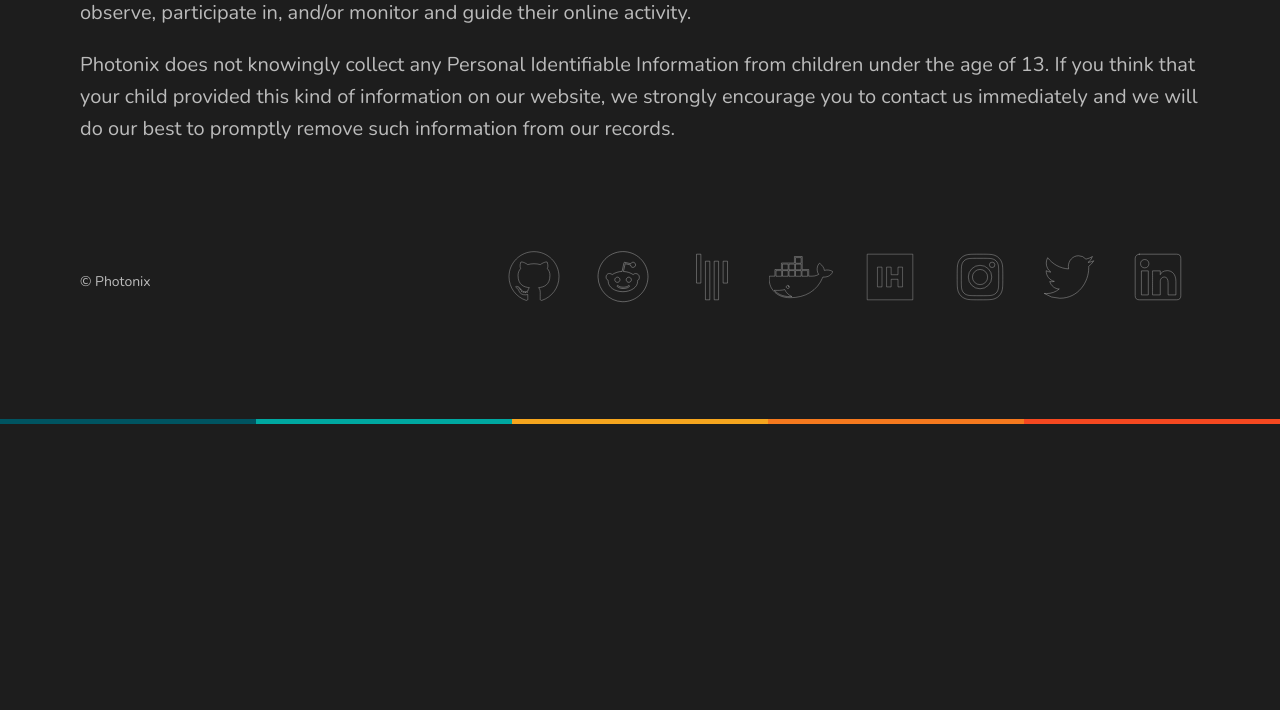
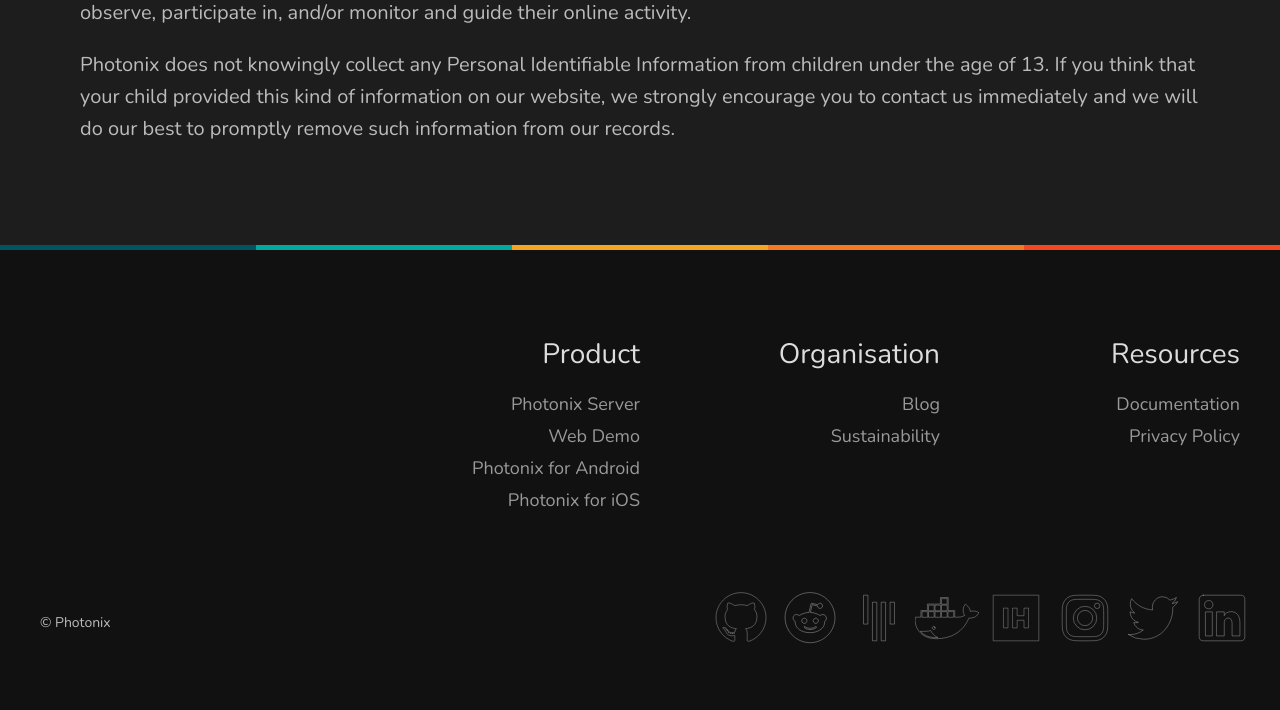
Before and after one commit to photonixapp/photonix-website, a Django app: page /privacy-policy/ in a window 1280 px wide. Shown: the part 4502-5212 px from the top of the page. Before the commit the page ends 4926 px from the top, so only its background shows below. Run offline with Django 3.2, Linux system fonts and the light colour scheme; some libraries are stand-ins or nearby versions.

Commit message:
Footer improvements

```diff
--- a/static/css/style.css
+++ b/static/css/style.css
@@ -277,21 +277,47 @@ article h2 {
 }
 
 footer {
-  margin: 0 auto 5rem;
-  padding: 0 2rem;
+  padding: 2.5rem 2rem;
   text-align: center;
-
-  max-width: 1200px;
+  font-size: 0.9em;
+  background: #111;
 }
 footer nav {
-  grid-template-columns: repeat(4,1fr);
+  display: grid;
+  grid-template-columns: repeat(4, 1fr);
+  max-width: 1200px;
+  margin: 0 auto 2.5rem;
+  color: #999;
 }
 footer nav .col {
-  grid: min-content/auto;
+  width: 100%;
+}
+footer nav div {
+  text-align: right;
+  padding: 0;
+}
+footer nav h3 {
+  font-size: 28px;
+  margin-left: 2rem;
+}
+footer nav ul {
+  padding: 0;
+}
+footer nav li {
+  margin: 0;
+  display: block;
+}
+footer nav a, footer nav a:link {
+  color: #999;
+}
+footer nav a:hover {
+  color: #fff;
 }
 footer .last {
   display: flex;
   align-items: center;
+  max-width: 1200px;
+  margin: 0 auto;
 }
 footer .copyright {
   width: 100px;
@@ -301,11 +327,10 @@ footer .copyright {
 footer .social {
   flex: 1;
   text-align: right;
+  margin-right: -14px;
 }
 footer .link {
-  width: 74px;
   text-align: center;
-  margin: 0 5px;
   display: inline-block;
   vertical-align: top;
 }
--- a/templates/base.html
+++ b/templates/base.html
@@ -39,21 +39,39 @@
       </div>
     </nav>
     {% block content %}{% endblock %}
+
+    {% include 'snippets/stripes_hr.html' %}
     <footer>
-      <!-- <nav>
+      <nav>
+        <div class="col"></div>
+        <div class="col">
+          <h3>Product</h3>
+          <ul>
+            <li><a href="/docs/installing/">Photonix Server</a></li>
+            <li><a href="//demo.photonix.org/">Web Demo</a></li>
+            <li><a href="https://play.google.com/store/apps/details?id=org.photonix.mobile">Photonix for Android</a></li>
+            <li><a href="https://apps.apple.com/us/app/photonix-photo-manager/id1562462420#?platform=iphone">Photonix for iOS</a></li>
+          </ul>
+        </div>
+        <div class="col">
+          <h3>Organisation</h3>
+          <ul>
+            <li><a href="{% url 'blog-post-list' %}">Blog</a></li>
+            <li><a href="/docs/sustainability/">Sustainability</a></li>
+            <!-- <li>About</li>
+            <li>Sponsorship</li> -->
+          </ul>
+        </div>
         <div class="col">
           <h3>Resources</h3>
           <ul>
+            <li><a href="/docs/">Documentation</a></li>
             <li><a href="{% url 'privacy-policy' %}">Privacy Policy</a></li>
+            <!-- <li>Terms of Service</li>
+            <li>Contact</li> -->
           </ul>
         </div>
-        <div class="col">
-          <h3>Company</h3>
-          <ul>
-            <li>About</li>
-          </ul>
-        </div>
-      </nav> -->
+      </nav>
       <div class="last">
         <div class="copyright">© Photonix</div>
         <div class="social">
@@ -101,8 +119,6 @@
       </div>
     </footer>
 
-    {% include 'snippets/stripes_hr.html' %}
-
     {% block extrabody %}{% endblock %}
     {% include 'snippets/piwik_tracking.html' %}
   </body>
```
Also changed, not shown: other parts of static/css/style.css (+29 -1 lines).
